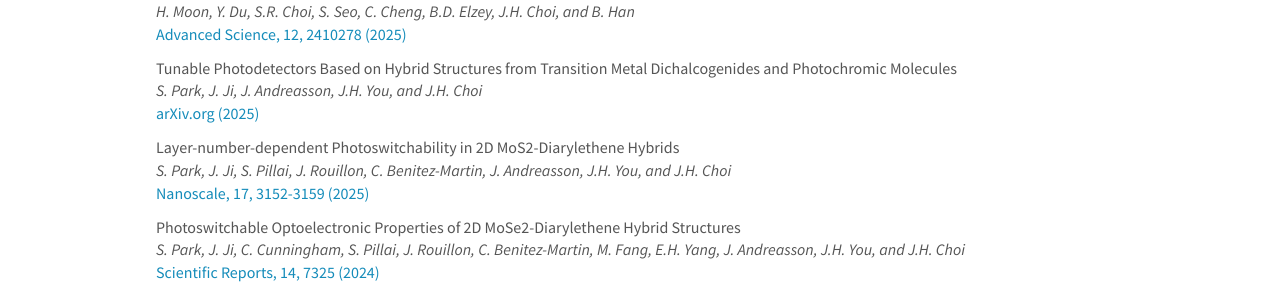
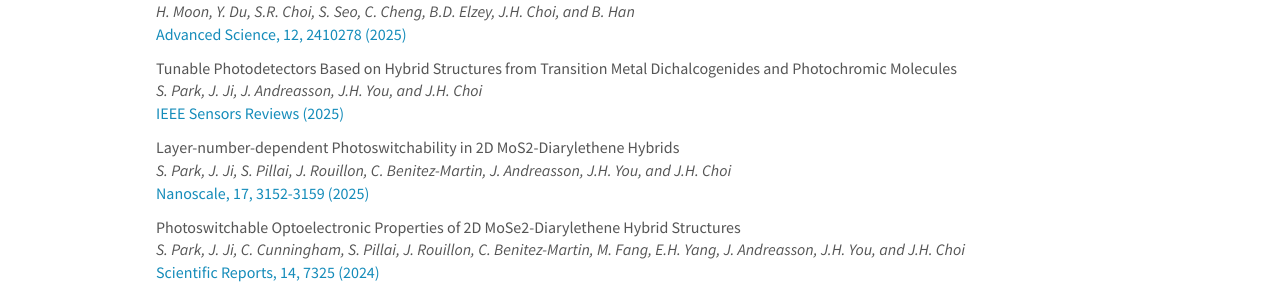
Before and after one commit to choidnalab/choidnalab.github.io, a Jekyll site: the page built from _pages/publications.md, in a window 1280 px wide and 900 px high. Shown: the part 364-661 px from the top of the window. Built offline with Jekyll 4.4.1, drawn with Linux system fonts in a browser that asks for light colours; nearby versions of some CDN libraries.

Commit message:
Update publist.yml

```diff
--- a/_data/publist.yml
+++ b/_data/publist.yml
@@ -33,8 +33,8 @@
   description:
   authors: S. Park, J. Ji, J. Andreasson, J.H. You, and J.H. Choi
   link:
-    url: https://doi.org/10.48550/arXiv.2506.11249
-    display: arXiv.org (2025)
+    url: https://ieeexplore.ieee.org/document/11112565?source=authoralert
+    display: IEEE Sensors Reviews (2025)
   highlight: 0
   news2:
 
```
